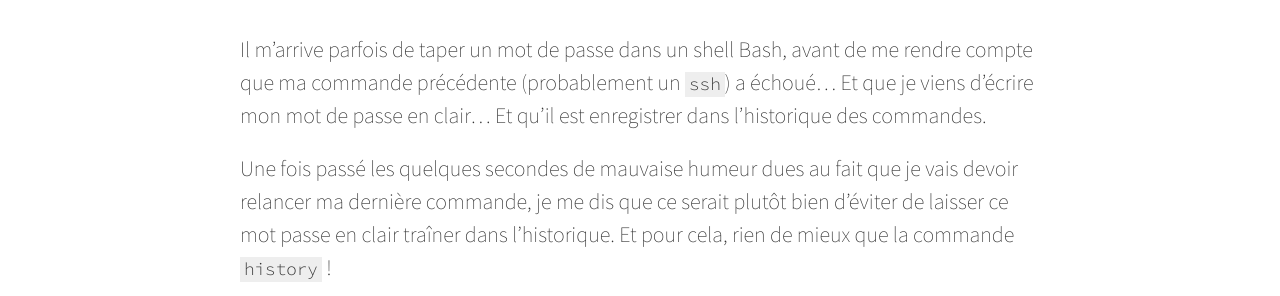
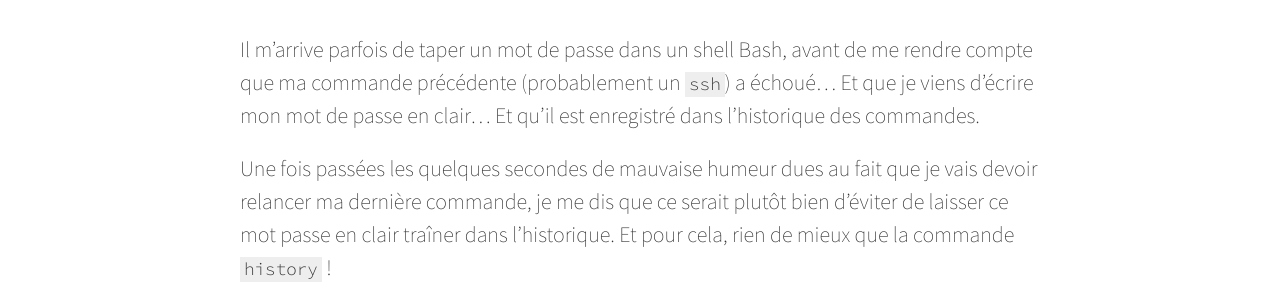
Before and after one commit to zessx/blog, a Jekyll site: the page built from _posts/2015-08-26-supprimer-historique-commandes-bash.md, in a window 1280 px wide and 900 px high, scrolled down 971 px. Shown: the part 192-488 px from the top of the window. Built offline with Jekyll 4.4.1, drawn with Linux system fonts in a browser that asks for light colours; comment, search, counter and statistics services are not loaded.

Commit message:
:pencil2: Typos corrections

```diff
--- a/_posts/2015-08-26-supprimer-historique-commandes-bash.md
+++ b/_posts/2015-08-26-supprimer-historique-commandes-bash.md
@@ -12,9 +12,9 @@ description: >
 
 Il m'arrive parfois de taper un mot de passe dans un shell Bash, avant de me rendre compte que ma commande précédente (probablement un `ssh`) a échoué...
 Et que je viens d'écrire mon mot de passe en clair...
-Et qu'il est enregistrer dans l'historique des commandes.
+Et qu'il est enregistré dans l'historique des commandes.
 
-Une fois passé les quelques secondes de mauvaise humeur dues au fait que je vais devoir relancer ma dernière commande, je me dis que ce serait plutôt bien d'éviter de laisser ce mot passe en clair traîner dans l'historique. Et pour cela, rien de mieux que la commande `history` !
+Une fois passées les quelques secondes de mauvaise humeur dues au fait que je vais devoir relancer ma dernière commande, je me dis que ce serait plutôt bien d'éviter de laisser ce mot passe en clair traîner dans l'historique. Et pour cela, rien de mieux que la commande `history` !
 
 Premièrement, affichez l'état de l'historique avec la commande, sans paramètres :
 
```
